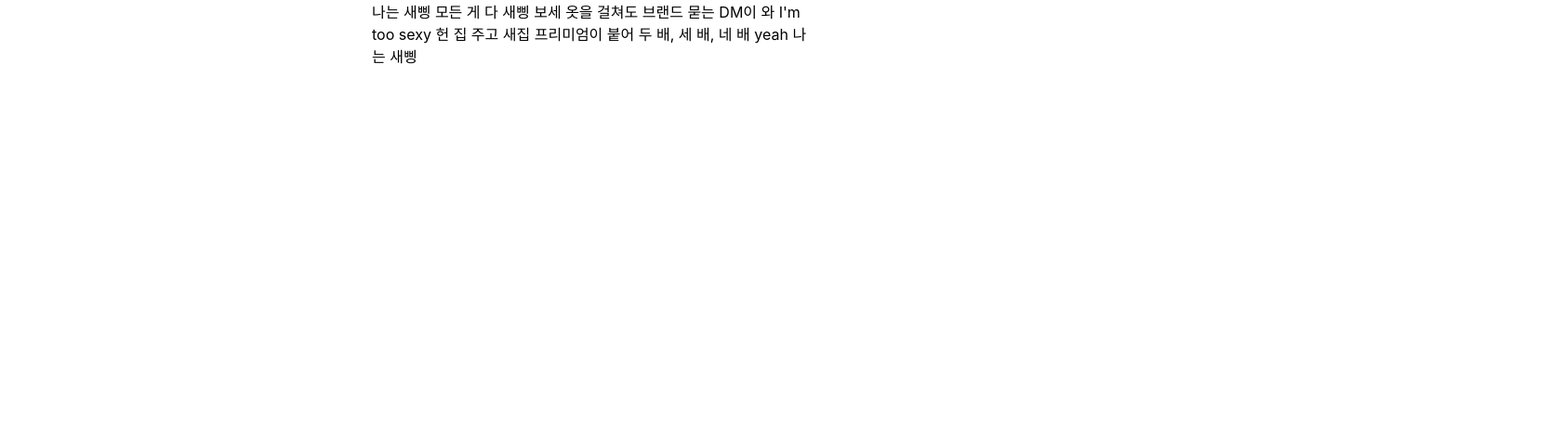
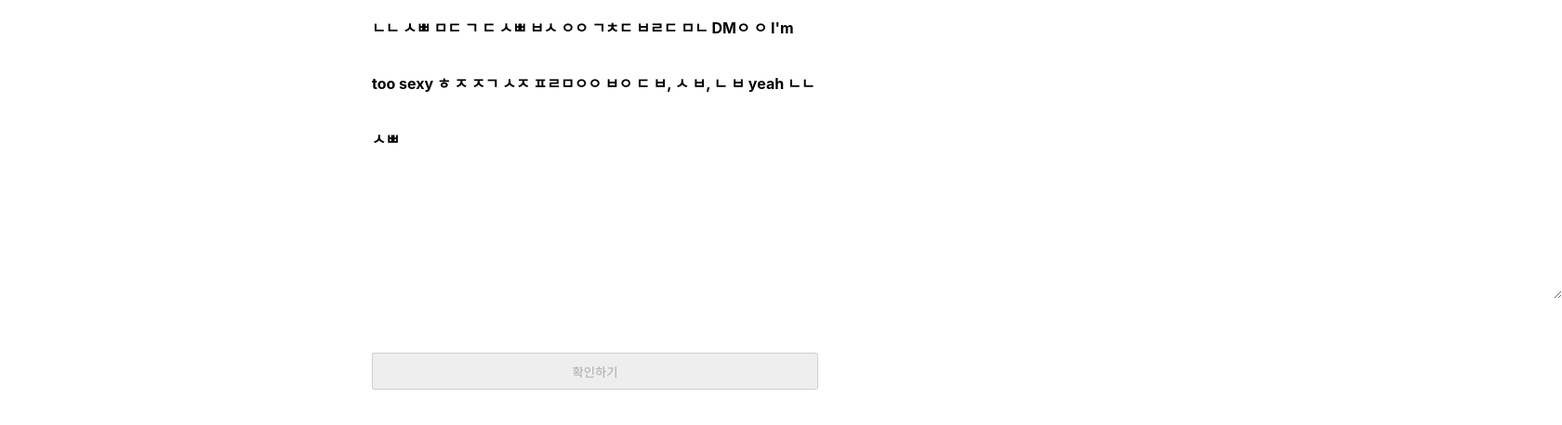
Before and after one commit to roundshoulder/cs-letter-frontend, a React (Create React App) app: page /cs-letter-frontend/read/1 in a window 1280 px wide. Shown: the top 458 px of the page at 93% size, 1680 px wide, since content can reach past the window. Built offline with nearby package versions, Linux system fonts and the light colour scheme.

Commit message:
:sparkles: Read Page
Read Page

```diff
--- a/src/index.css
+++ b/src/index.css
@@ -13,3 +13,11 @@ code {
   font-family: source-code-pro, Menlo, Monaco, Consolas, 'Courier New',
     monospace;
 }
+
+textarea {
+  font-family: -apple-system, BlinkMacSystemFont, 'Segoe UI', 'Roboto', 'Oxygen',
+    'Ubuntu', 'Cantarell', 'Fira Sans', 'Droid Sans', 'Helvetica Neue',
+    sans-serif;
+  -webkit-font-smoothing: antialiased;
+  -moz-osx-font-smoothing: grayscale;
+}
--- a/src/pages/Read.tsx
+++ b/src/pages/Read.tsx
@@ -1,15 +1,127 @@
-import React from 'react';
+import React, { LegacyRef, useEffect, useRef, useState } from 'react';
+import { css } from '@emotion/css';
+
+const check = '000000011111111110101000001100000001';
 
 const solution =
   "나는 새삥 모든 게 다 새삥 보세 옷을 걸쳐도 브랜드 묻는 DM이 와 I'm too sexy 헌 집 주고 새집 프리미엄이 붙어 두 배, 세 배, 네 배 yeah 나는 새삥";
 const problem =
-  "ㄴㄴ ㅅㅃ ㅁㄷ ㄱ ㄷ ㅅㅃ ㅂㅅ ㅇㅇ ㄱㅊㄷ ㅂㄹㄷ ㅁㄷ DMㅇ ㅇ I'm too sexy ㅎ ㅈ ㅈㄱ ㅅㅈ ㅍㄹㅁㅇㅇ ㅂㅇ ㄷ ㅂ, ㅅ ㅂ, ㄴ ㅂ yeah ㄴㄴ ㅅㅃ";
+  "ㄴㄴ ㅅㅃ ㅁㄷ ㄱ ㄷ ㅅㅃ ㅂㅅ ㅇㅇ ㄱㅊㄷ ㅂㄹㄷ ㅁㄴ DMㅇ ㅇ I'm too sexy ㅎ ㅈ ㅈㄱ ㅅㅈ ㅍㄹㅁㅇㅇ ㅂㅇ ㄷ ㅂ, ㅅ ㅂ, ㄴ ㅂ yeah ㄴㄴ ㅅㅃ";
+
+const textStyle = css`
+  line-height: 60px;
+  font-size: 16px;
+  font-weight: bold;
+`;
+
+const inputStyle = css`
+  border: none;
+  padding: 0px;
+  background: none;
+  :focus {
+    outline: none;
+  }
+  display: block;
+  position: absolute;
+  top: 22px;
+  width: 100%;
+  color: #656565;
+  font-weight: normal;
+`;
+
+const buttonStyle = css`
+  margin-top: 200px;
+  width: 100%;
+  height: 40px;
+`;
+
+const red = css`
+  color: red;
+`;
+
+const viewMode = css`
+  background: none;
+  border: none;
+`;
 
 function Read() {
+  const [answer, setAnswer] = useState('');
+  const [result, setResult] = useState([0]);
+  const [isEditable, setIsEditable] = useState(true);
+
+  function checkAnswer() {
+    console.log(result);
+    let res = [];
+    for (let i = 0; i < problem.length; i++) {
+      if (answer[i] === solution[i]) {
+        res.push(1);
+      } else {
+        res.push(0);
+      }
+    }
+    setResult(res);
+    setIsEditable(false);
+  }
+
   return (
-    <>
-      <div>{solution}</div>
-    </>
+    <div>
+      {isEditable ? (
+        <>
+          <div className={textStyle}>{problem}</div>
+          <textarea
+            className={`${textStyle} ${inputStyle}`}
+            spellCheck={false}
+            maxLength={problem.length}
+            value={answer}
+            rows={5}
+            onChange={e => setAnswer(e.target.value)}
+          />
+        </>
+      ) : (
+        <button onClick={() => setIsEditable(true)} className={viewMode}>
+          <div
+            style={{ display: 'flex', flexWrap: 'wrap' }}
+            className={textStyle}
+          >
+            {result.map((v, i) =>
+              problem[i] === ' ' ? (
+                <div>&nbsp;</div>
+              ) : v ? (
+                <span>{problem[i]}</span>
+              ) : (
+                <span className={red}>{problem[i]}</span>
+              )
+            )}
+          </div>
+          <div
+            style={{
+              display: 'flex',
+              flexWrap: 'wrap',
+              position: 'absolute',
+              top: '22px',
+            }}
+            className={`${textStyle} ${inputStyle}`}
+          >
+            {result.map((v, i) =>
+              answer[i] === ' ' ? (
+                <div>&nbsp;</div>
+              ) : v ? (
+                <span>{answer[i]}</span>
+              ) : (
+                <span className={red}>{answer[i]}</span>
+              )
+            )}
+          </div>
+        </button>
+      )}
+      <button
+        className={buttonStyle}
+        onClick={checkAnswer}
+        disabled={answer.length !== problem.length}
+      >
+        확인하기
+      </button>
+    </div>
   );
 }
 
```
